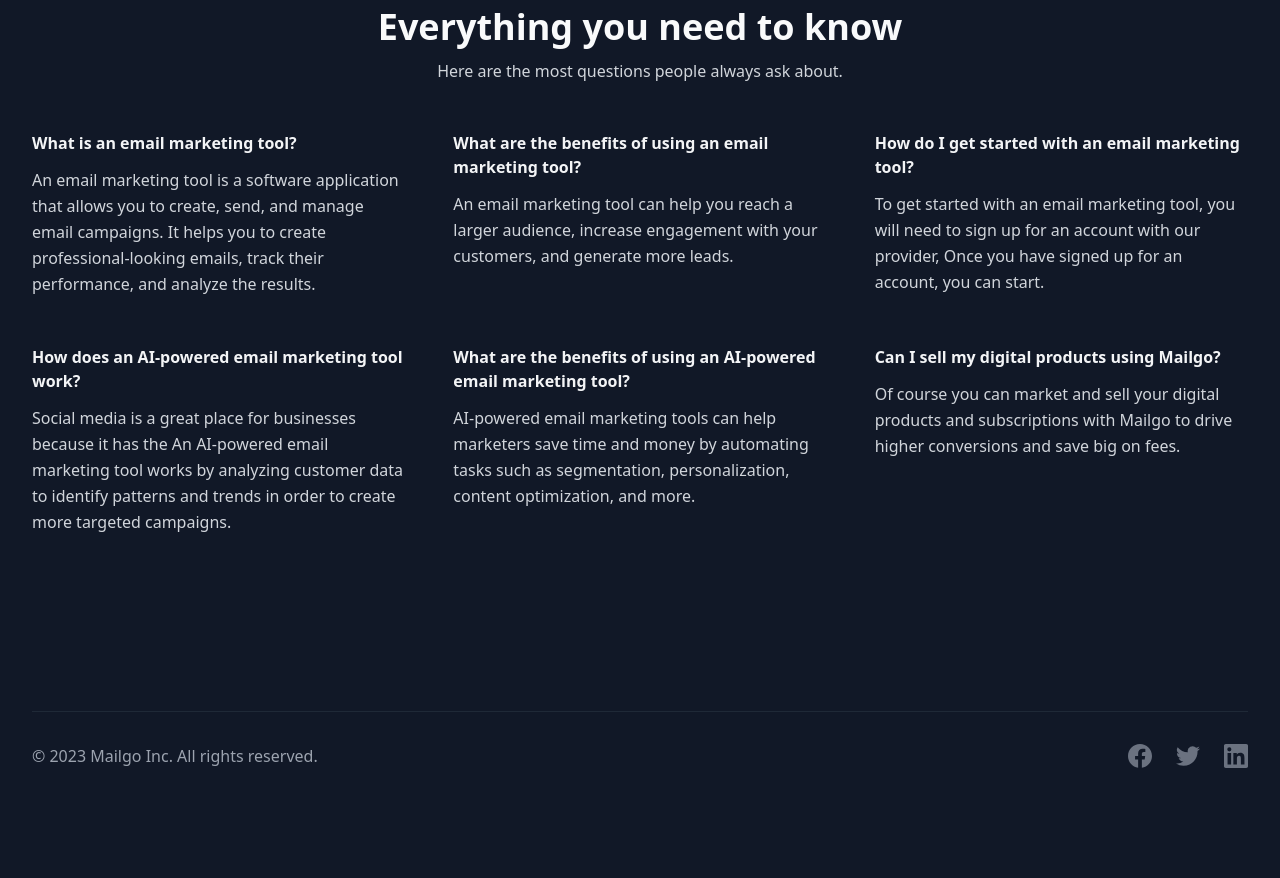
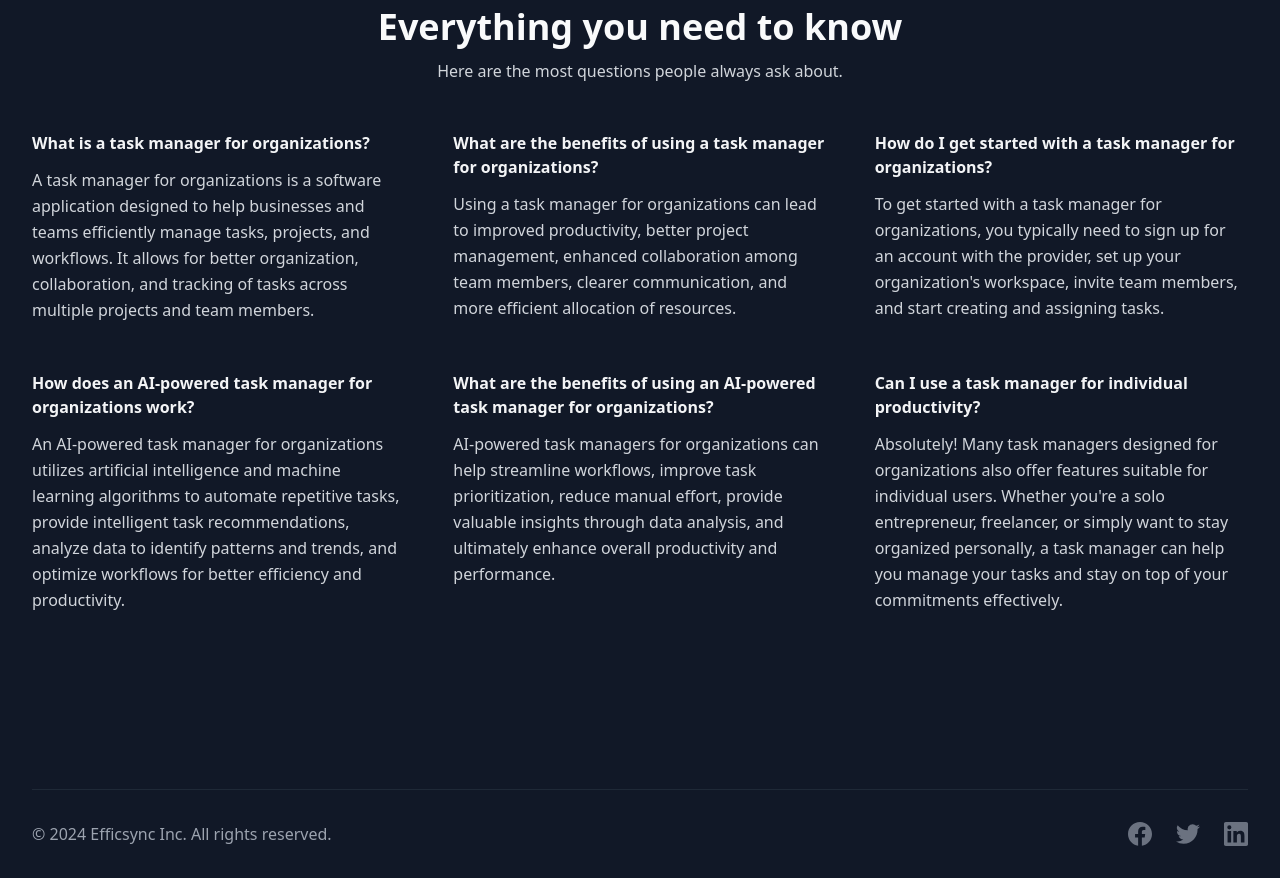
Before and after one commit to Princeajuzie/efficsynclanding, a Next.js app: page / in a window 1280 px wide. Shown: the part 5220-6098 px from the top of the page. Before the commit the page ends 6020 px from the top, so only its background shows below. Built offline with nearby package versions, Linux system fonts and the light colour scheme.

Commit message:
feat: new config

```diff
--- a/components/ui/FAQs/FAQs.jsx
+++ b/components/ui/FAQs/FAQs.jsx
@@ -3,30 +3,31 @@ import SectionWrapper from "@/components/SectionWrapper"
 
 const faqsList = [
     {
-        q: "What is an email marketing tool?",
-        a: "An email marketing tool is a software application that allows you to create, send, and manage email campaigns. It helps you to create professional-looking emails, track their performance, and analyze the results.",
+        q: "What is a task manager for organizations?",
+        a: "A task manager for organizations is a software application designed to help businesses and teams efficiently manage tasks, projects, and workflows. It allows for better organization, collaboration, and tracking of tasks across multiple projects and team members.",
     },
     {
-        q: "What are the benefits of using an email marketing tool?",
-        a: "An email marketing tool can help you reach a larger audience, increase engagement with your customers, and generate more leads.",
+        q: "What are the benefits of using a task manager for organizations?",
+        a: "Using a task manager for organizations can lead to improved productivity, better project management, enhanced collaboration among team members, clearer communication, and more efficient allocation of resources.",
     },
     {
-        q: "How do I get started with an email marketing tool?",
-        a: "To get started with an email marketing tool, you will need to sign up for an account with our provider, Once you have signed up for an account, you can start.",
+        q: "How do I get started with a task manager for organizations?",
+        a: "To get started with a task manager for organizations, you typically need to sign up for an account with the provider, set up your organization's workspace, invite team members, and start creating and assigning tasks.",
     },
     {
-        q: "How does an AI-powered email marketing tool work?",
-        a: "Social media is a great place for businesses because it has the An AI-powered email marketing tool works by analyzing customer data to identify patterns and trends in order to create more targeted campaigns.",
+        q: "How does an AI-powered task manager for organizations work?",
+        a: "An AI-powered task manager for organizations utilizes artificial intelligence and machine learning algorithms to automate repetitive tasks, provide intelligent task recommendations, analyze data to identify patterns and trends, and optimize workflows for better efficiency and productivity.",
     },
     {
-        q: "What are the benefits of using an AI-powered email marketing tool?",
-        a: "AI-powered email marketing tools can help marketers save time and money by automating tasks such as segmentation, personalization, content optimization, and more.",
+        q: "What are the benefits of using an AI-powered task manager for organizations?",
+        a: "AI-powered task managers for organizations can help streamline workflows, improve task prioritization, reduce manual effort, provide valuable insights through data analysis, and ultimately enhance overall productivity and performance.",
     },
     {
-        q: "Can I sell my digital products using Mailgo?",
-        a: "Of course you can market and sell your digital products and subscriptions with Mailgo to drive higher conversions and save big on fees.",
+        q: "Can I use a task manager for individual productivity?",
+        a: "Absolutely! Many task managers designed for organizations also offer features suitable for individual users. Whether you're a solo entrepreneur, freelancer, or simply want to stay organized personally, a task manager can help you manage your tasks and stay on top of your commitments effectively.",
     }
 ]
+
 
 const FAQs = () => (
     <SectionWrapper id="faqs">
--- a/components/ui/Footer/Footer.jsx
+++ b/components/ui/Footer/Footer.jsx
@@ -1,10 +1,10 @@
 const Footer = () => {
-
+const date = new Date().getFullYear()
     return (
         <footer className="mt-20">
             <div className="custom-screen">
                 <div className="mt-10 py-8 border-t border-gray-800 items-center justify-between sm:flex">
-                    <p className="text-gray-400 text-center">© 2023 Mailgo Inc. All rights reserved.</p>
+                    <p className="text-gray-400 text-center">© {date} Efficsync Inc. All rights reserved.</p>
                     <div className="flex items-center justify-center gap-x-6 text-gray-500 mt-6 sm:mt-0">
                         <a href="/" target="_blank" aria-label="social media">
                             <svg className="w-6 h-6 hover:text-gray-200 duration-150" fill="none" viewBox="0 0 48 48"><g clip-path="url(#a)"><path fill="currentColor" d="M48 24C48 10.745 37.255 0 24 0S0 10.745 0 24c0 11.979 8.776 21.908 20.25 23.708v-16.77h-6.094V24h6.094v-5.288c0-6.014 3.583-9.337 9.065-9.337 2.625 0 5.372.469 5.372.469v5.906h-3.026c-2.981 0-3.911 1.85-3.911 3.75V24h6.656l-1.064 6.938H27.75v16.77C39.224 45.908 48 35.978 48 24z" /></g><defs><clipPath id="a"><path fill="currentColor" d="M0 0h48v48H0z" /></clipPath></defs></svg>
```
